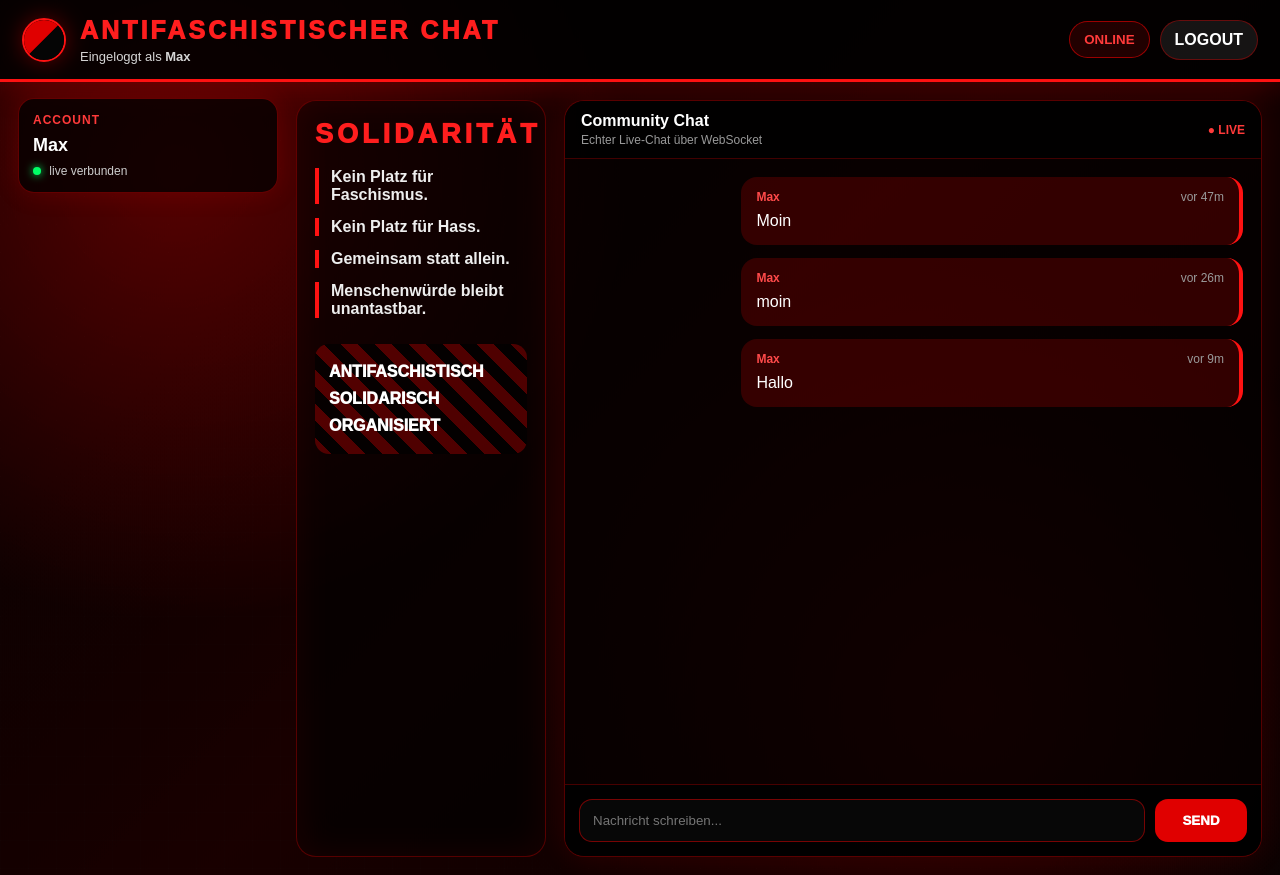
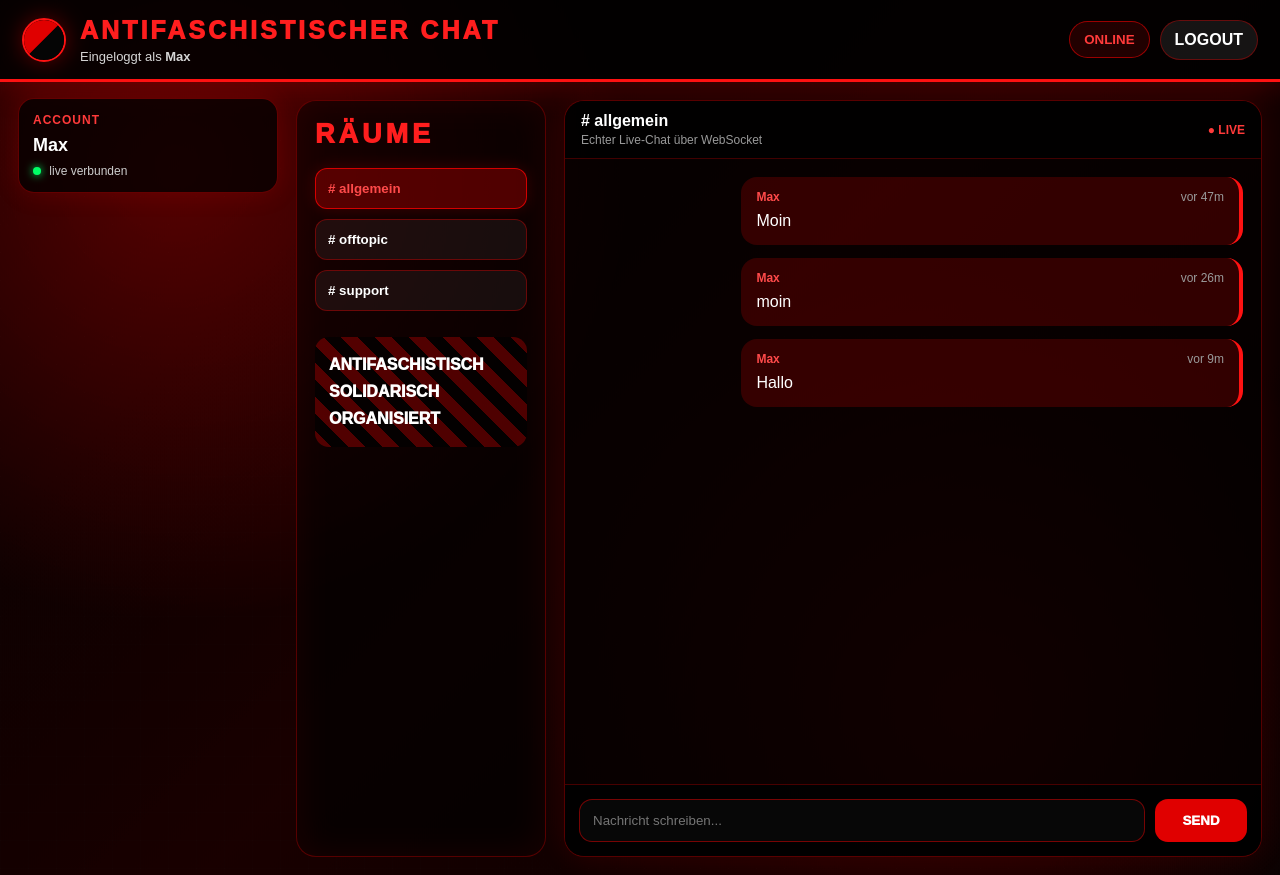
Before and after one commit to Max16161/notiz-webapp, a Flask app: page / in a window 1280 px wide. Run offline with Flask 3, Linux system fonts and the light colour scheme; a user stored in the database is signed in; data comes from the database, SQL or seed files in the repository; both versions use the stored data as it was after the commit; some libraries are stand-ins or nearby versions.

Commit message:
add chat channels

```diff
--- a/app.py
+++ b/app.py
@@ -11,6 +11,9 @@ socketio = SocketIO(app, cors_allowed_origins="*", async_mode="threading")
 DB = "chat.db"
 ADMIN_NAME = "max"
 ADMIN_PASSWORD = "admin123"
+
+CHANNELS = ["allgemein", "offtopic", "support", "admin"]
+PUBLIC_CHANNELS = ["allgemein", "offtopic", "support"]
 
 online_users = set()
 
@@ -51,6 +54,9 @@ def init_db():
             created DATETIME DEFAULT CURRENT_TIMESTAMP
         )
     """)
+
+    if not column_exists(conn, "messages", "channel"):
+        conn.execute("ALTER TABLE messages ADD COLUMN channel TEXT DEFAULT 'allgemein'")
 
     conn.execute("""
         CREATE TABLE IF NOT EXISTS presence (
@@ -98,6 +104,16 @@ def is_admin():
     return bool(user and user["role"] == "admin")
 
 
+def can_access_channel(channel):
+    if channel not in CHANNELS:
+        return False
+
+    if channel == "admin":
+        return is_admin()
+
+    return True
+
+
 @app.route("/")
 def index():
     user = current_user()
@@ -105,10 +121,13 @@ def index():
     if not user:
         return redirect("/login")
 
+    visible_channels = CHANNELS if user["role"] == "admin" else PUBLIC_CHANNELS
+
     return render_template(
         "index.html",
         user=user["username"],
-        is_admin=user["role"] == "admin"
+        is_admin=user["role"] == "admin",
+        channels=visible_channels
     )
 
 
@@ -175,13 +194,19 @@ def messages():
     if not current_user():
         return jsonify([]), 403
 
+    channel = request.args.get("channel", "allgemein")
+
+    if not can_access_channel(channel):
+        return jsonify([]), 403
+
     conn = db()
     rows = conn.execute("""
-        SELECT id, user, text, created
+        SELECT id, user, text, created, channel
         FROM messages
+        WHERE channel = ?
         ORDER BY id ASC
         LIMIT 300
-    """).fetchall()
+    """, (channel,)).fetchall()
     conn.close()
 
     return jsonify([dict(row) for row in rows])
@@ -226,12 +251,18 @@ def admin_clear_chat():
     if not is_admin():
         return jsonify({"error": "admin required"}), 403
 
+    data = request.get_json()
+    channel = data.get("channel", "allgemein")
+
+    if channel not in CHANNELS:
+        return jsonify({"error": "unknown channel"}), 400
+
     conn = db()
-    conn.execute("DELETE FROM messages")
+    conn.execute("DELETE FROM messages WHERE channel = ?", (channel,))
     conn.commit()
     conn.close()
 
-    socketio.emit("chat_cleared")
+    socketio.emit("chat_cleared", {"channel": channel})
 
     return jsonify({"ok": True})
 
@@ -335,6 +366,11 @@ def socket_send_message(data):
         return
 
     text = (data.get("text") or "").strip()
+    channel = data.get("channel", "allgemein")
+
+    if not can_access_channel(channel):
+        emit("send_error", {"error": "Kein Zugriff auf diesen Raum."})
+        return
 
     if not text:
         return
@@ -342,14 +378,14 @@ def socket_send_message(data):
     conn = db()
 
     cur = conn.execute(
-        "INSERT INTO messages (user, text) VALUES (?, ?)",
-        (user["username"], text)
+        "INSERT INTO messages (user, text, channel) VALUES (?, ?, ?)",
+        (user["username"], text, channel)
     )
 
     msg_id = cur.lastrowid
 
     row = conn.execute(
-        "SELECT id, user, text, created FROM messages WHERE id = ?",
+        "SELECT id, user, text, created, channel FROM messages WHERE id = ?",
         (msg_id,)
     ).fetchone()
 
--- a/static/app.js
+++ b/static/app.js
@@ -6,9 +6,12 @@ const onlinePanel = document.getElementById("onlinePanel");
 const onlineUsers = document.getElementById("onlineUsers");
 const adminPanel = document.getElementById("adminPanel");
 const adminUsers = document.getElementById("adminUsers");
+const roomTitle = document.getElementById("roomTitle");
+
+let currentChannel = window.START_CHANNEL || "allgemein";
 
 async function loadMessages() {
-    const res = await fetch("/messages");
+    const res = await fetch(`/messages?channel=${encodeURIComponent(currentChannel)}`);
 
     if (!res.ok) return;
 
@@ -21,7 +24,20 @@ async function loadMessages() {
     chat.scrollTop = chat.scrollHeight;
 }
 
+function switchChannel(channel) {
+    currentChannel = channel;
+    roomTitle.textContent = "# " + channel;
+
+    document.querySelectorAll(".channel-btn").forEach(btn => {
+        btn.classList.toggle("active", btn.dataset.channel === channel);
+    });
+
+    loadMessages();
+}
+
 function addMessage(m) {
+    if (m.channel !== currentChannel) return;
+
     const div = document.createElement("div");
 
     const mine = m.user === window.CURRENT_USER;
@@ -47,7 +63,10 @@ function sendMsg() {
 
     if (!text) return;
 
-    socket.emit("send_message", { text });
+    socket.emit("send_message", {
+        text: text,
+        channel: currentChannel
+    });
 
     textInput.value = "";
 }
@@ -71,8 +90,10 @@ socket.on("message_deleted", (data) => {
     if (el) el.remove();
 });
 
-socket.on("chat_cleared", () => {
-    chat.innerHTML = "";
+socket.on("chat_cleared", (data) => {
+    if (data.channel === currentChannel) {
+        chat.innerHTML = "";
+    }
 });
 
 socket.on("online_users", (users) => {
@@ -158,14 +179,14 @@ async function deleteMessage(id) {
 }
 
 async function clearChat() {
-    const sure = confirm("Wirklich alle Nachrichten löschen?");
+    const sure = confirm(`Wirklich alle Nachrichten in #${currentChannel} löschen?`);
 
     if (!sure) return;
 
     await fetch("/admin/clear-chat", {
         method: "POST",
         headers: {"Content-Type": "application/json"},
-        body: JSON.stringify({})
+        body: JSON.stringify({ channel: currentChannel })
     });
 }
 
--- a/static/style.css
+++ b/static/style.css
@@ -537,3 +537,39 @@ button:hover {
     cursor: pointer;
     font-size: 11px;
 }
+
+.channel-list {
+    display: flex;
+    flex-direction: column;
+    gap: 10px;
+}
+
+.channel-btn {
+    width: 100%;
+    text-align: left;
+    padding: 12px;
+    border-radius: 12px;
+    border: 1px solid rgba(255, 0, 0, 0.35);
+    background: rgba(255, 255, 255, 0.05);
+    color: white;
+    font-weight: 900;
+    cursor: pointer;
+}
+
+.channel-btn:hover {
+    background: rgba(255, 0, 0, 0.14);
+}
+
+.channel-btn.active {
+    background: rgba(255, 0, 0, 0.28);
+    border-color: rgba(255, 0, 0, 0.75);
+    color: #ff4a4a;
+    box-shadow: 0 0 16px rgba(255, 0, 0, 0.18);
+}
+
+@media (max-width: 900px) {
+    .channel-list {
+        display: grid;
+        grid-template-columns: 1fr 1fr;
+    }
+}
--- a/templates/index.html
+++ b/templates/index.html
@@ -4,7 +4,7 @@
     <meta charset="UTF-8">
     <title>Antifaschistischer Chat</title>
     <meta name="viewport" content="width=device-width, initial-scale=1.0">
-    <link rel="stylesheet" href="/static/style.css?v=socket-live-1">
+    <link rel="stylesheet" href="/static/style.css?v=channels-1">
 </head>
 
 <body>
@@ -59,7 +59,7 @@
     <div id="adminPanel" class="admin-panel hidden">
         <div class="online-title">Admin Panel</div>
 
-        <button class="danger-btn" onclick="clearChat()">Chat leeren</button>
+        <button class="danger-btn" onclick="clearChat()">Aktuellen Raum leeren</button>
 
         <div class="admin-section-title">User</div>
         <div id="adminUsers"></div>
@@ -70,12 +70,15 @@
 <main class="main-layout">
 
     <aside class="manifest-panel">
-        <div class="manifest-title">SOLIDARITÄT</div>
+        <div class="manifest-title">RÄUME</div>
 
-        <div class="manifest-line">Kein Platz für Faschismus.</div>
-        <div class="manifest-line">Kein Platz für Hass.</div>
-        <div class="manifest-line">Gemeinsam statt allein.</div>
-        <div class="manifest-line">Menschenwürde bleibt unantastbar.</div>
+        <div class="channel-list">
+            {% for channel in channels %}
+                <button class="channel-btn {% if loop.first %}active{% endif %}" data-channel="{{ channel }}" onclick="switchChannel('{{ channel }}')">
+                    # {{ channel }}
+                </button>
+            {% endfor %}
+        </div>
 
         <div class="poster-block">
             <div>ANTIFASCHISTISCH</div>
@@ -87,7 +90,7 @@
     <section class="chat-shell">
         <div class="chat-head">
             <div>
-                <strong>Community Chat</strong>
+                <strong id="roomTitle"># allgemein</strong>
                 <span>Echter Live-Chat über WebSocket</span>
             </div>
 
@@ -107,10 +110,11 @@
 <script>
     window.CURRENT_USER = "{{ user }}";
     window.IS_ADMIN = {{ "true" if is_admin else "false" }};
+    window.START_CHANNEL = "{{ channels[0] }}";
 </script>
 
 <script src="https://cdn.socket.io/4.7.5/socket.io.min.js"></script>
-<script src="/static/app.js?v=socket-live-1"></script>
+<script src="/static/app.js?v=channels-1"></script>
 
 </body>
 </html>
```
Also changed, not shown: chat.db.
